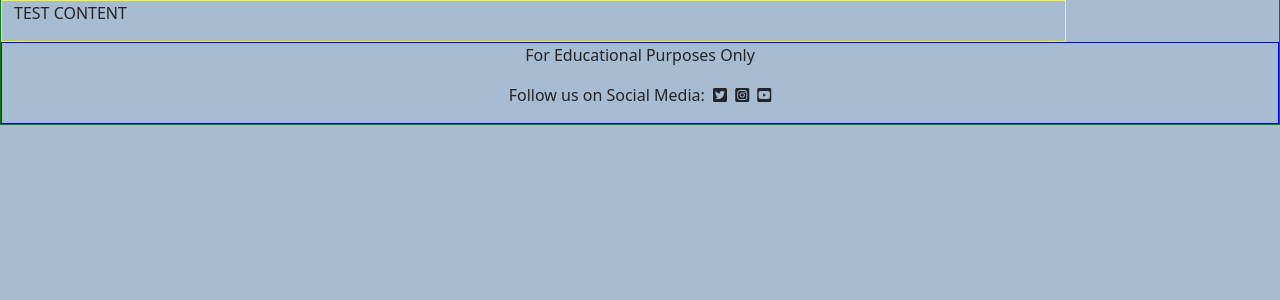
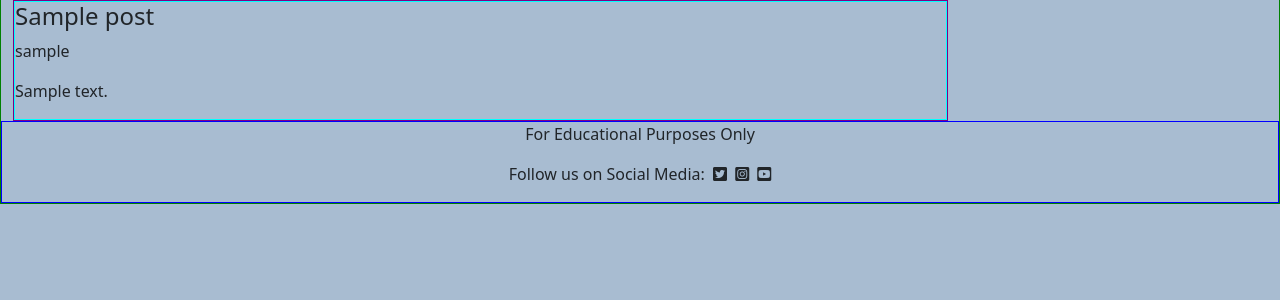
Before and after one commit to Code-Institute-Submissions/SamuelMasters-blathr_DecResub, a Django app: page / in a window 1280 px wide. Shown: the part 75-375 px from the top of the page. Run offline with Django 3.2, Linux system fonts and the light colour scheme; tables that the repository leaves empty hold one stand-in row (values such as "Sample post").

Commit message:
Add skeleton for post iteration on index.html

```diff
--- a/posts/views.py
+++ b/posts/views.py
@@ -1,11 +1,22 @@
 from django.shortcuts import render
-from django.views import View
+from django.views import View, generic
+from .models import Post
 
 # def home(request):
 #     return render(request, 'base.html')
 
 
-class Homepage(View):
+# class Homepage(View):
 
-    def get(self, request):
-        return render(request, 'index.html')
+#     model = Post
+#     queryset = Post.objects
+
+#     def get(self, request):
+#         return render(request, 'index.html')
+
+
+class Homepage(generic.ListView):
+
+    model = Post
+    queryset = Post.objects.all()
+    template_name = 'index.html'
--- a/static/css/style.css
+++ b/static/css/style.css
@@ -31,3 +31,11 @@ footer {
 #post-feed {
     border: 1px solid yellow; /* development only */
 }
+
+.post-card {
+    border: 1px solid purple; /* development only */
+}
+
+.post-card-body {
+    border: 1px solid cyan; /* development only */
+}
--- a/templates/index.html
+++ b/templates/index.html
@@ -3,9 +3,17 @@
 {% block content %}
 
 <div class="row">
-    <div class="col-10" id="post-feed">
-        <p>TEST CONTENT</p>
+    {% for post in post_list %}
+    <div class="col-12 col-md-9">
+        <div class="post-card">
+            <div class="post-card-body">
+                <h4>{{ post.title }}</h4>
+                <p>{{ post.author }}</p>
+                <p>{{ post.content | safe }}</p>
+            </div>
+        </div>
     </div>
+    {% endfor %}
 </div>
 
 {% endblock %}
```
